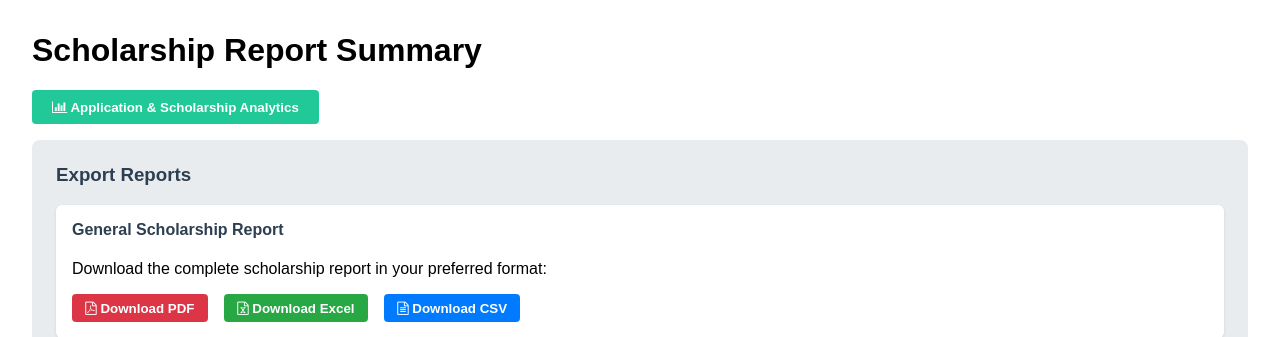
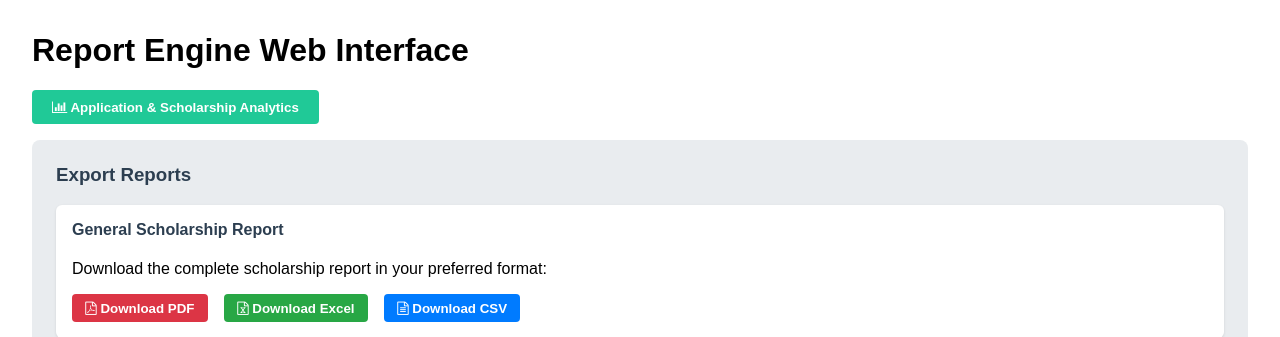
Before and after one commit to joshdeandev/SFWE-504_Team3_SAMS, a Django app: page / in a window 1280 px wide. Shown: the top 337 px of the page. Run offline with Django 5.2, Linux system fonts and the light colour scheme; data comes from the database, SQL or seed files in the repository; both versions use the stored data as it was after the commit.

Commit message:
minor updates
changed the heading from Scholarship Report Summary to Report Engine Web Interface.

```diff
--- a/ReportEngine/reports_app/templates/reports_app/index.html
+++ b/ReportEngine/reports_app/templates/reports_app/index.html
@@ -109,7 +109,7 @@
     </style>
   </head>
   <body>
-    <h1>Scholarship Report Summary</h1>
+  <h1>Report Engine Web Interface</h1>
     <div style="margin: 1em 0;">
       <a href="{% url 'analytics_dashboard' %}" style="text-decoration: none;">
         <button type="button" style="background-color: #20c997; color: white; padding: 0.7em 1.5em; border: none; border-radius: 4px; cursor: pointer; font-weight: bold;">
```
Also changed, not shown: ReportEngine/db.sqlite3.
